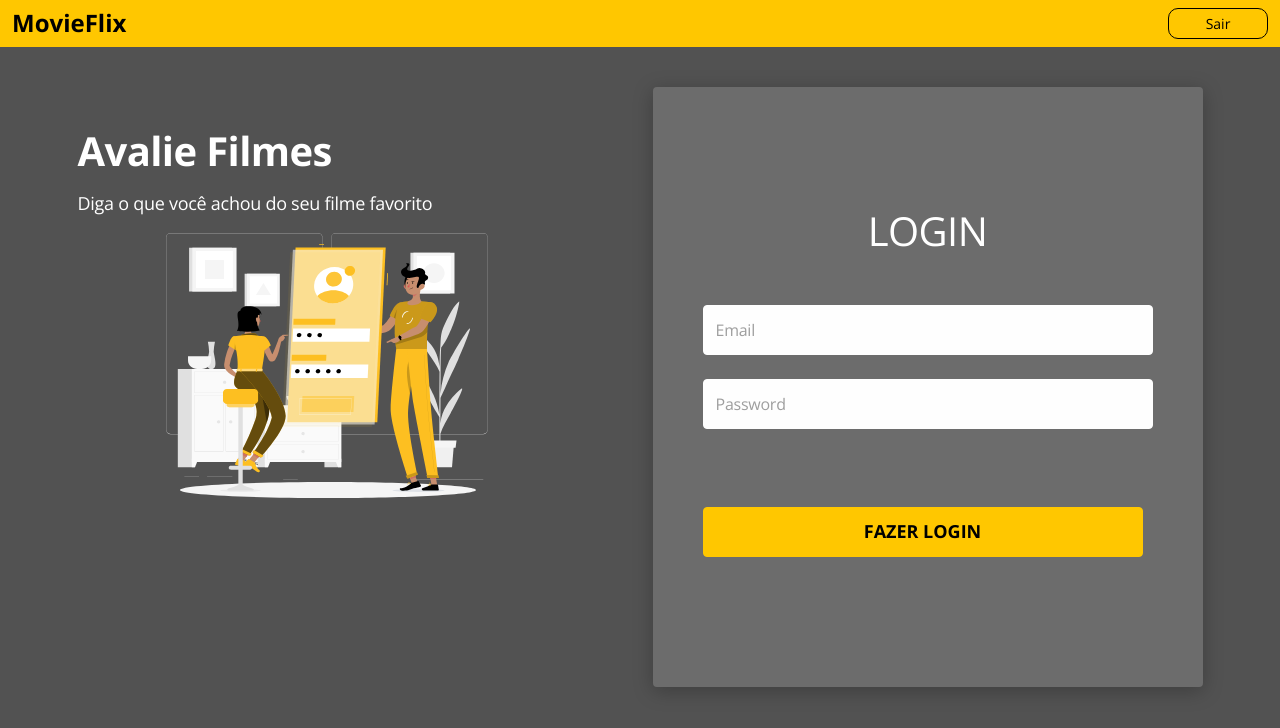
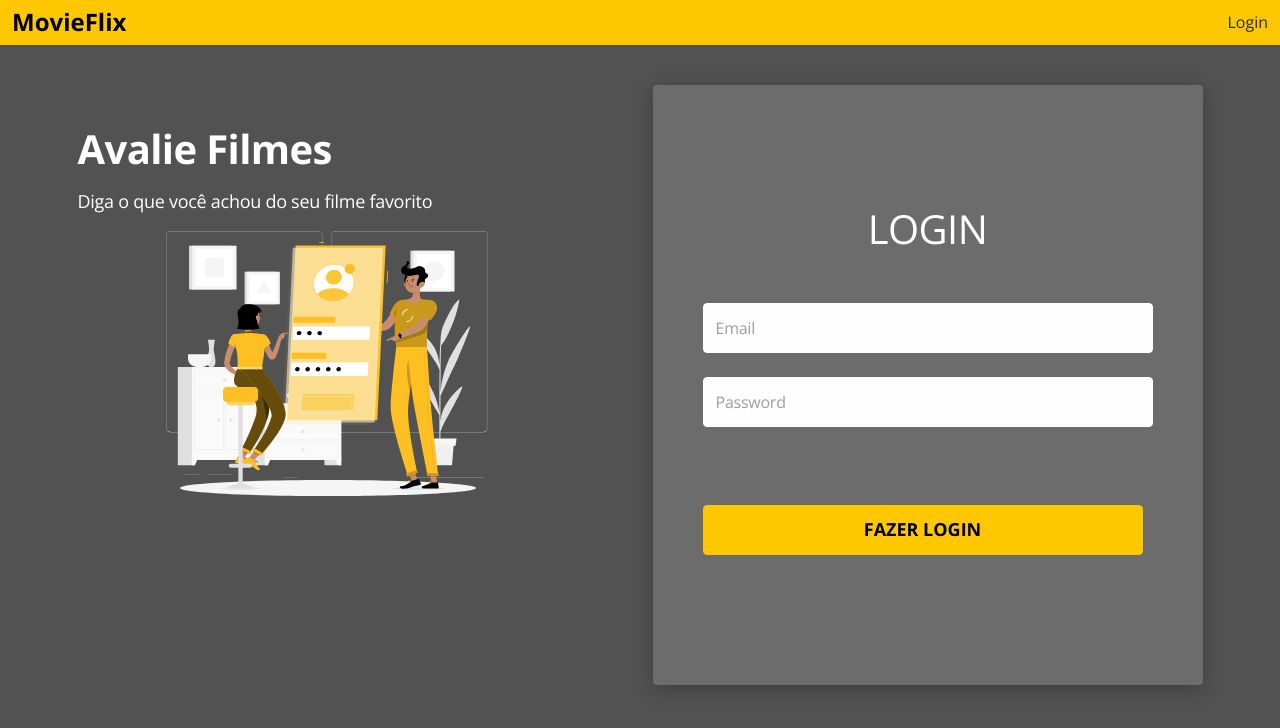
Before and after one commit to cidarosa/desafio-cap-09, a React (Create React App) app in the folder frontweb/: page / in a window 1280 px wide. Shown: the top 728 px of the page. Built offline with nearby package versions, Linux system fonts and the light colour scheme; no server answers.

Commit message:
login/logout logic, private routes

```diff
--- a/frontweb/src/components/Navbar/index.tsx
+++ b/frontweb/src/components/Navbar/index.tsx
@@ -1,7 +1,42 @@
+import { useEffect, useState } from 'react';
 import { Link } from 'react-router-dom';
+import history from 'util/history';
+import { getTokenData, isAuthenticated, removeAuthData, TokenData } from 'util/requests';
 import './styles.css';
 
+type AuthData = {
+    authenticated: boolean;
+    tokenData?: TokenData;
+}
+
 const Navbar = () => {
+
+    const [authData, setAuthData] = useState<AuthData>({ authenticated: false });
+
+    useEffect(() => {
+
+        if (isAuthenticated()) {
+            setAuthData({
+                authenticated: true,
+                tokenData: getTokenData()
+            });
+        }
+        else {
+            setAuthData({
+                authenticated: false
+            });
+        }
+    }, []);
+
+    const handleLogoutClick = (event: React.MouseEvent<HTMLButtonElement>) => {
+        event.preventDefault();
+        removeAuthData();
+        setAuthData({
+            authenticated: false
+        });
+        history.replace('/');
+    };
+
     return (
         <nav className="navbar bg-primary">
             <div className="container-fluid">
@@ -9,7 +44,16 @@ const Navbar = () => {
                     <h4>MovieFlix</h4>
                 </Link>
 
-                <button className="btn btn-primary btn-sm btn-exit">Sair</button>
+                <div>
+                    {authData.authenticated ? (
+                        <button className="btn btn-primary btn-sm btn-exit" onClick={handleLogoutClick}>Sair</button>
+                    ) : (
+                        <Link to="/">Login</Link>
+                    )}
+
+                </div>
+
+
 
             </div>
         </nav>
--- /dev/null
+++ b/frontweb/src/components/PrivateRoute/index.tsx
@@ -0,0 +1,21 @@
+import { Redirect, Route } from 'react-router-dom';
+import { isAuthenticated } from 'util/requests';
+
+type Props = {
+  children: React.ReactNode;
+  path: string;
+};
+
+const PrivateRoute = ({ children, path }: Props) => {
+
+  return (
+    <Route
+      path={path}
+      render={() =>
+        isAuthenticated() ? children : <Redirect to="/" />
+      }
+    />
+  );
+};
+
+export default PrivateRoute;
--- a/frontweb/src/pages/Auth/index.tsx
+++ b/frontweb/src/pages/Auth/index.tsx
@@ -1,6 +1,7 @@
 import { ReactComponent as MainImage } from 'assets/images/auth-image.svg';
+import PrivateRoute from 'components/PrivateRoute';
+import Movies from 'pages/Movies';
 import { Route, Switch } from 'react-router';
-import { getTokenData, isAuthenticated } from 'util/requests';
 import Login from './Login';
 import './styles.css';
 
@@ -20,6 +21,9 @@ const Auth = () => {
                     <Route path="/">
                         <Login />
                     </Route>
+                    <PrivateRoute path="/movies">
+                        <Movies />
+                    </PrivateRoute>
                 </Switch>
             </div>
         </div>
--- a/frontweb/src/util/requests.ts
+++ b/frontweb/src/util/requests.ts
@@ -1,9 +1,9 @@
 import axios, { AxiosRequestConfig } from "axios";
 import qs from "qs";
 import history from "./history";
-import jwtDecode from 'jwt-decode';
+import jwtDecode from "jwt-decode";
 
-export type Role = 'ROLE_VISITOR' | 'ROLE_MEMBER';
+export type Role = "ROLE_VISITOR" | "ROLE_MEMBER";
 
 export type TokenData = {
   exp: number;
@@ -73,6 +73,10 @@ export const getAuthData = () => {
   return JSON.parse(str) as LoginResponse;
 };
 
+export const removeAuthData = () => {
+  localStorage.removeItem(tokenKey);
+};
+
 // Add a request interceptor
 axios.interceptors.request.use(
   function (config) {
@@ -104,17 +108,16 @@ axios.interceptors.response.use(
   }
 );
 
-export const getTokenData = () : TokenData | undefined => {
-  try{
+export const getTokenData = (): TokenData | undefined => {
+  try {
     return jwtDecode(getAuthData().access_token) as TokenData;
-  }
-  catch (error) {
+  } catch (error) {
     return undefined;
   }
 };
 
-export const isAuthenticated = () : boolean => {
+export const isAuthenticated = (): boolean => {
   const tokenData = getTokenData();
 
-  return (tokenData && tokenData.exp * 1000 > Date.now()) ? true : false;
-}
+  return tokenData && tokenData.exp * 1000 > Date.now() ? true : false;
+};
```
Also changed, not shown: frontweb/src/components/MovieDetailsCard/index.tsx (added, +10 -0 lines), frontweb/src/components/ReviewCard/index.tsx (added, +30 -0 lines), frontweb/src/types/review.ts (added, +8 -0 lines).
